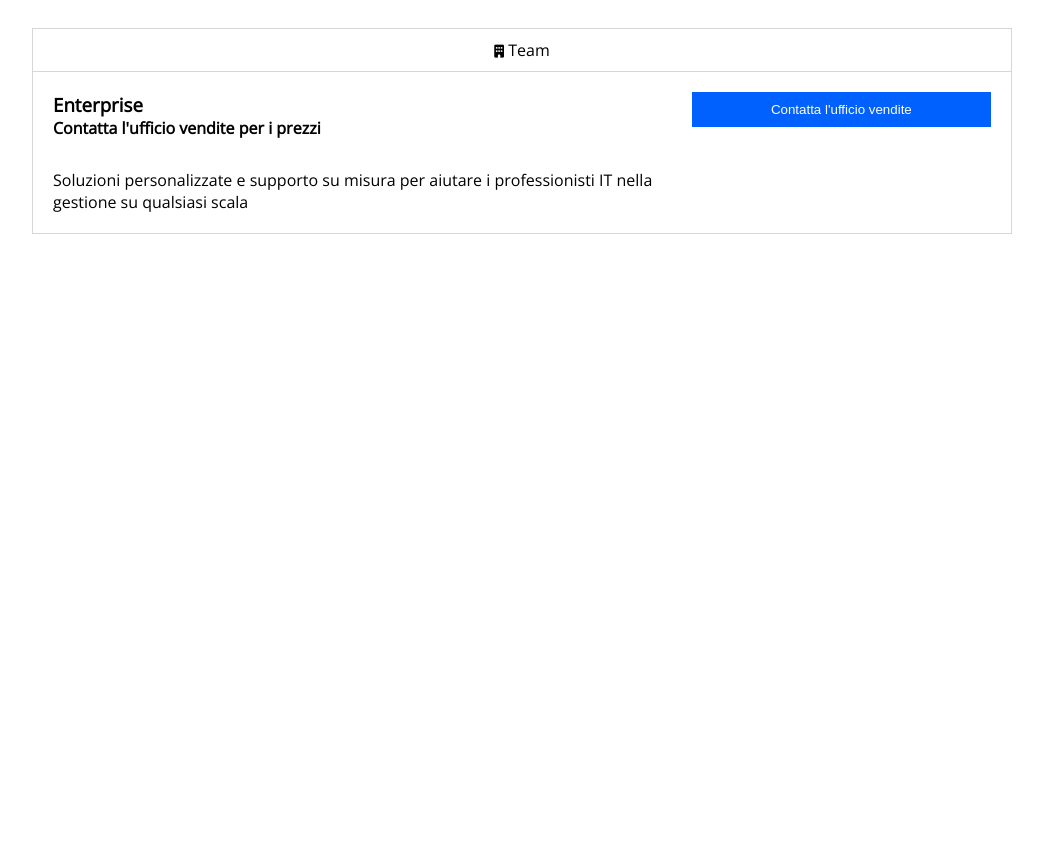
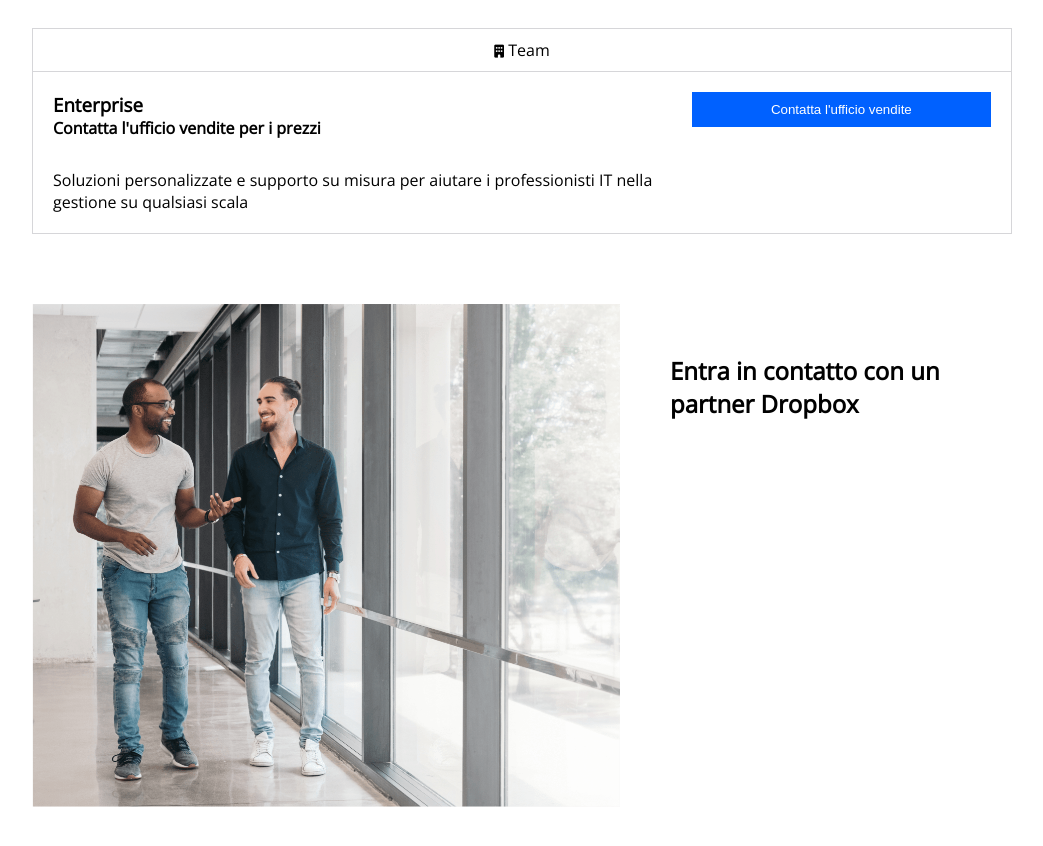
Before and after one commit to diruocco-aniellomarco/htmlcss-dropbox, a plain HTML site: page index.html in a window 1280 px wide. Shown: the part 1815-2661 px from the top of the page, without its empty margins (118-1161 px from the left). Before the commit the page ends 2109 px from the top, so only its background shows below. Drawn offline with nearby package versions, Linux system fonts and the light colour scheme.

Commit message:
add structure Partner Dropbox

```diff
--- a/css/style.css
+++ b/css/style.css
@@ -189,3 +189,17 @@ header {
 .benefit_list li,.benefit_list h4 {
     margin-bottom: 20px;
 }
+
+/* partent dropbox */
+
+.partner-66 {
+    width: 60%;
+}
+.partner-33 {
+    width: 40%;
+    padding: 50px;
+}
+
+.partner-66>img {
+    width: 100%;
+}
--- a/index.html
+++ b/index.html
@@ -192,6 +192,19 @@
 
         </section>
 
+           <!-- Partner Dropbox -->
+
+        <section class="container">
+            <div class="row_partner  flex">
+                <div class="partner-66">
+                    <img src="./img/partner.png" alt="">
+                </div>
+                <div class="partner-33">
+                    <h2>Entra in contatto con un partner Dropbox</h2>
+                </div>
+            </div>
+
+        </section>
 
     </main>
 </body>
```
